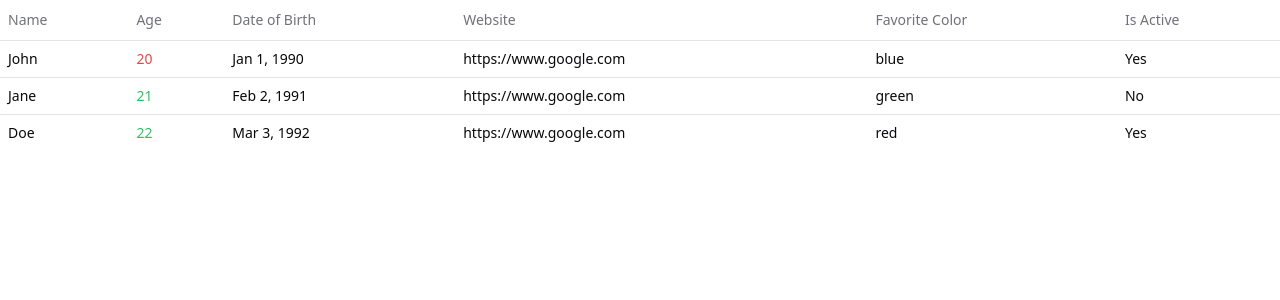
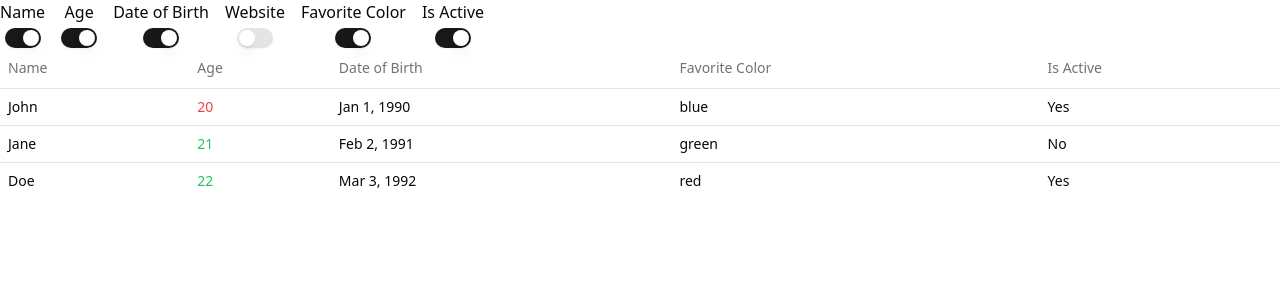
Before and after one commit to theianjones/shadcn-tanstack-table, a React (Vite) app: page / in a window 1280 px wide. Shown: the top 300 px of the page. Built offline with nearby package versions, Linux system fonts and the light colour scheme.

Commit message:
Column visibility (#3)

```diff
--- a/package.json
+++ b/package.json
@@ -10,6 +10,7 @@
     "preview": "vite preview"
   },
   "dependencies": {
+    "@radix-ui/react-switch": "^1.1.2",
     "@tanstack/react-table": "^8.20.5",
     "class-variance-authority": "^0.7.1",
     "clsx": "^2.1.1",
--- a/src/App.tsx
+++ b/src/App.tsx
@@ -1,7 +1,9 @@
 import { Table, TableHeader, TableHead, TableBody, TableRow, TableCell } from "@/components/ui/table"
 
-import { flexRender, createColumnHelper, useReactTable, getCoreRowModel } from "@tanstack/react-table"
+import { flexRender, createColumnHelper, useReactTable, getCoreRowModel, VisibilityState } from "@tanstack/react-table"
 import { cn } from "@/lib/utils"
+import { useState } from "react"
+import { Switch } from "./components/ui/switch"
 const columnHelper = createColumnHelper<{
   name: string
   age: number
@@ -43,8 +45,27 @@
     data: data,
     columns: columns,
     getCoreRowModel: getCoreRowModel(),
+    initialState: {
+      columnVisibility: {
+        website: false,
+      }
+    }
   })
   return (
+    <>
+    <div className="flex gap-4">
+      {table.getAllColumns().map((column) => (
+        <div key={column.id} className="flex flex-col items-center gap-1">
+          <label htmlFor={column.id}>{column.columnDef.header?.toString()}</label>
+          <Switch
+            id={column.id}
+            disabled={!column.getCanHide()}
+            checked={column.getIsVisible()}
+            onCheckedChange={(value) => column.toggleVisibility(value)}
+          />
+        </div>
+      ))}
+    </div>
     <Table>
       <TableHeader>
         {table.getHeaderGroups().map((headerGroup) => (
@@ -67,8 +88,9 @@
             ))}
           </TableRow>
         ))}
-      </TableBody>
-    </Table>
+        </TableBody>
+      </Table>
+    </>
   )
 }
 export default App
--- /dev/null
+++ b/src/components/ui/switch.tsx
@@ -0,0 +1,27 @@
+import * as React from "react"
+import * as SwitchPrimitives from "@radix-ui/react-switch"
+
+import { cn } from "@/lib/utils"
+
+const Switch = React.forwardRef<
+  React.ElementRef<typeof SwitchPrimitives.Root>,
+  React.ComponentPropsWithoutRef<typeof SwitchPrimitives.Root>
+>(({ className, ...props }, ref) => (
+  <SwitchPrimitives.Root
+    className={cn(
+      "peer inline-flex h-5 w-9 shrink-0 cursor-pointer items-center rounded-full border-2 border-transparent shadow-sm transition-colors focus-visible:outline-none focus-visible:ring-2 focus-visible:ring-ring focus-visible:ring-offset-2 focus-visible:ring-offset-background disabled:cursor-not-allowed disabled:opacity-50 data-[state=checked]:bg-primary data-[state=unchecked]:bg-input",
+      className
+    )}
+    {...props}
+    ref={ref}
+  >
+    <SwitchPrimitives.Thumb
+      className={cn(
+        "pointer-events-none block h-4 w-4 rounded-full bg-background shadow-lg ring-0 transition-transform data-[state=checked]:translate-x-4 data-[state=unchecked]:translate-x-0"
+      )}
+    />
+  </SwitchPrimitives.Root>
+))
+Switch.displayName = SwitchPrimitives.Root.displayName
+
+export { Switch }
```
Also changed, not shown: 1 other file (tests, documents, lock files or other folders).
